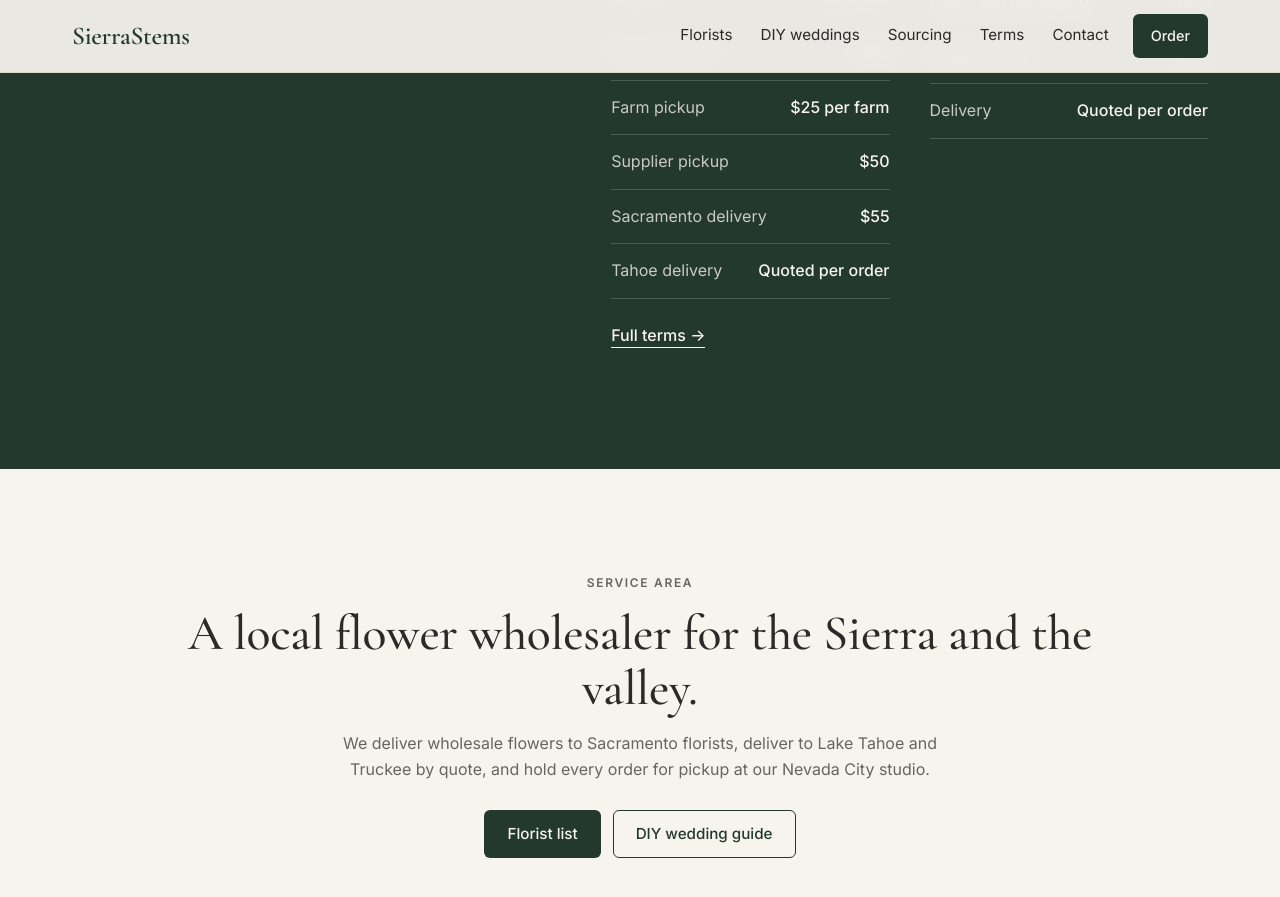
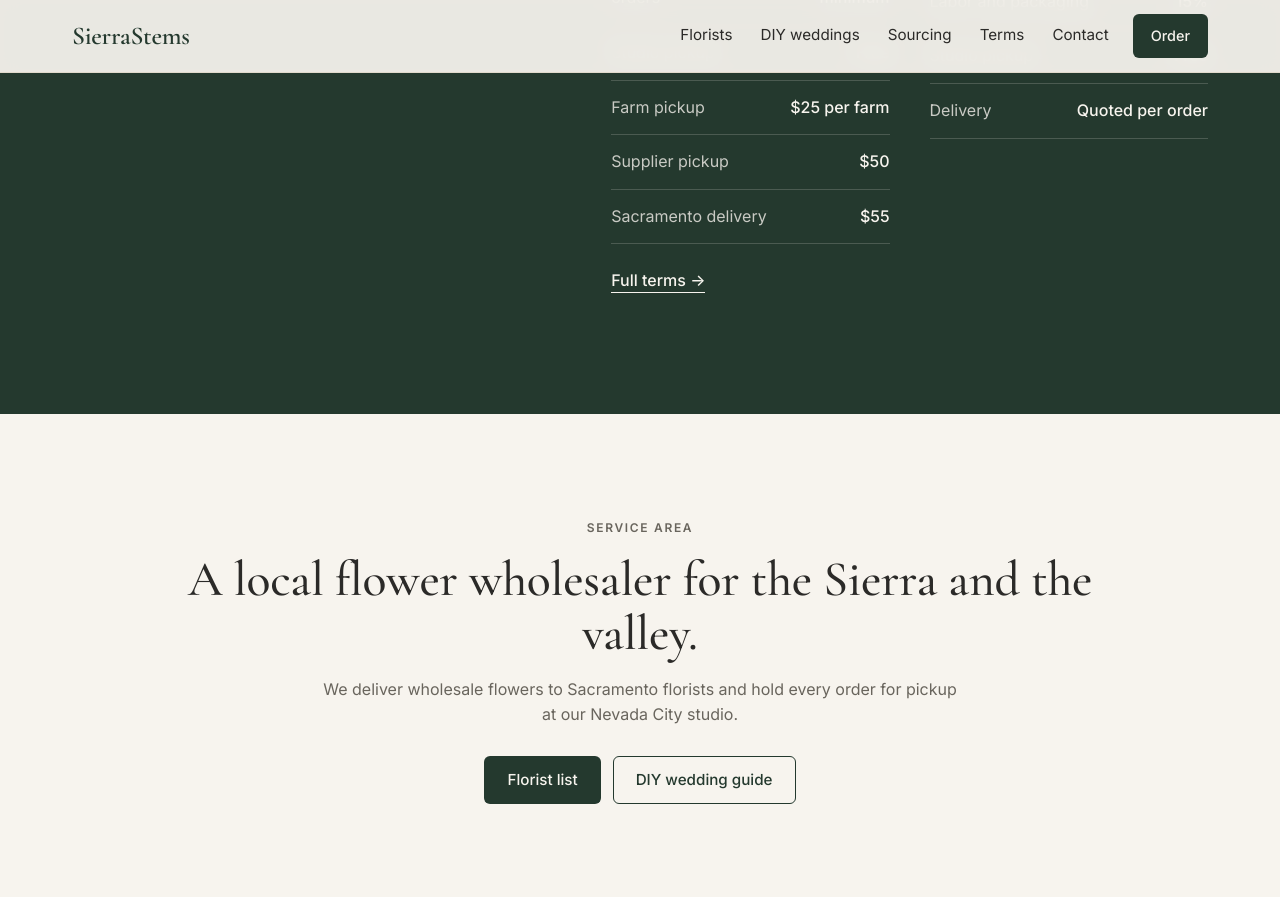
Before and after one commit to jshplhm/sierrastems, a Jekyll site: the page built from index.html, in a window 1280 px wide and 900 px high, scrolled down 3518 px. Shown: the top 897 px of the window. Built offline with Jekyll 4.4.1, drawn with Linux system fonts in a browser that asks for light colours.

Commit message:
Florists: remove Tahoe delivery
Co-Authored-By: Claude Opus 5.5 <noreply@anthropic.com>
Claude-Session: https://claude.ai/code/session_012d4NNuewE3eRgMimwUo1TE

```diff
--- a/_data/fulfillment.yml
+++ b/_data/fulfillment.yml
@@ -21,9 +21,3 @@
   short: Sacramento delivery
   fee: 55
   detail: Delivered to your Sacramento studio.
-- id: tahoe
-  label: Delivery, Tahoe and Truckee
-  short: Tahoe delivery
-  fee:
-  fee_label: Quoted per order
-  detail: Priced by location and order size.
--- a/availability/index.html
+++ b/availability/index.html
@@ -1,6 +1,6 @@
 ---
 title: Wholesale Flowers for Florists, This Week's List
-description: This week's wholesale flowers for florists and event designers, with stem length, quantity, and the farm each stem came from. Pickup in Nevada City or delivery to Sacramento and Lake Tahoe.
+description: This week's wholesale flowers for florists and event designers, with stem length, quantity, and the farm each stem came from. Pickup in Nevada City or delivery to Sacramento.
 permalink: /availability/
 body_class: page-availability
 scripts:
--- a/index.html
+++ b/index.html
@@ -113,7 +113,7 @@ scripts:
 <section class="section wrap area">
   <p class="eyebrow">Service area</p>
   <h2 class="h-display">A local flower wholesaler for the Sierra and the valley.</h2>
-  <p>We deliver wholesale flowers to Sacramento florists, deliver to Lake Tahoe and Truckee by quote, and hold every order for pickup at our Nevada City studio.</p>
+  <p>We deliver wholesale flowers to Sacramento florists and hold every order for pickup at our Nevada City studio.</p>
   <div class="actions">
     <a class="btn btn-primary" href="{{ '/availability/' | relative_url }}">Florist list</a>
     <a class="btn btn-ghost" href="{{ '/diy/' | relative_url }}">DIY wedding guide</a>
--- a/order/index.html
+++ b/order/index.html
@@ -1,6 +1,6 @@
 ---
 title: Place a Flower Order
-description: Send a flower order to SierraStems from the florist list or the DIY wedding guide. Pickup in Nevada City or delivery to Sacramento and Lake Tahoe.
+description: Send a flower order to SierraStems from the florist list or the DIY wedding guide. Pickup in Nevada City or delivery to Sacramento.
 permalink: /order/
 body_class: page-order
 scripts:
--- a/terms/index.html
+++ b/terms/index.html
@@ -1,6 +1,6 @@
 ---
 title: Terms, Minimums, and Delivery Fees
-description: SierraStems terms for florists and DIY weddings. No minimum on Nevada County grown stems, free Nevada City pickup, $55 Sacramento delivery, Lake Tahoe delivery by quote, and a $500 DIY order minimum.
+description: SierraStems terms for florists and DIY weddings. No minimum on Nevada County grown stems, free Nevada City pickup, $55 Sacramento delivery, and a $500 DIY order minimum.
 permalink: /terms/
 body_class: page-terms
 ---
```
Also changed, not shown: README.md.
